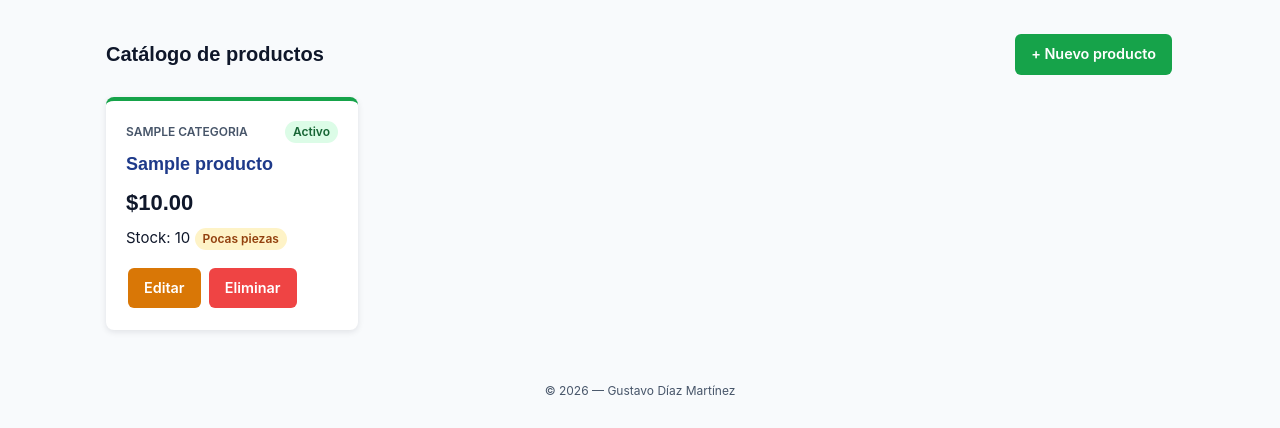
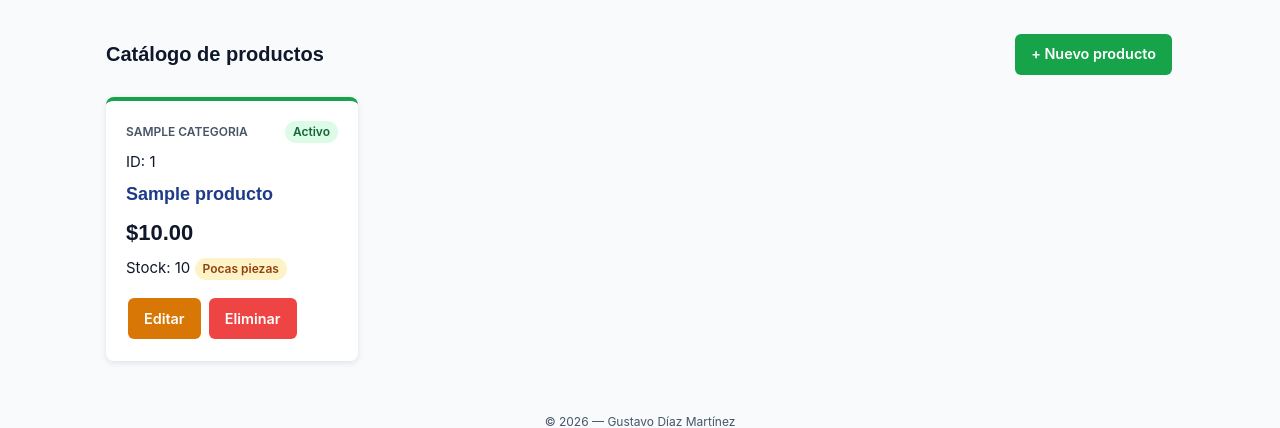
Before and after one commit to dimg101227hmczrsa6-ai/mi-negocio-django-3, a Django app: page /productos/ in a window 1280 px wide. Shown: the part 77-505 px from the top of the page. Run offline with Django 5.2, Linux system fonts and the light colour scheme; tables that the repository leaves empty hold one stand-in row (values such as "Sample post").

Commit message:
ID Producto

```diff
--- a/tienda/templates/tienda/productos/lista.html
+++ b/tienda/templates/tienda/productos/lista.html
@@ -18,6 +18,7 @@
                 <span class="badge badge-error">Inactivo</span>
             {% endif %}
         </div>
+        <span class="product-id">ID: {{ producto.id }}</span>
         <h3 class="product-name">{{ producto.nombre }}</h3>
         <p class="product-price">${{ producto.precio }}</p>
         <p class="product-stock">
```
